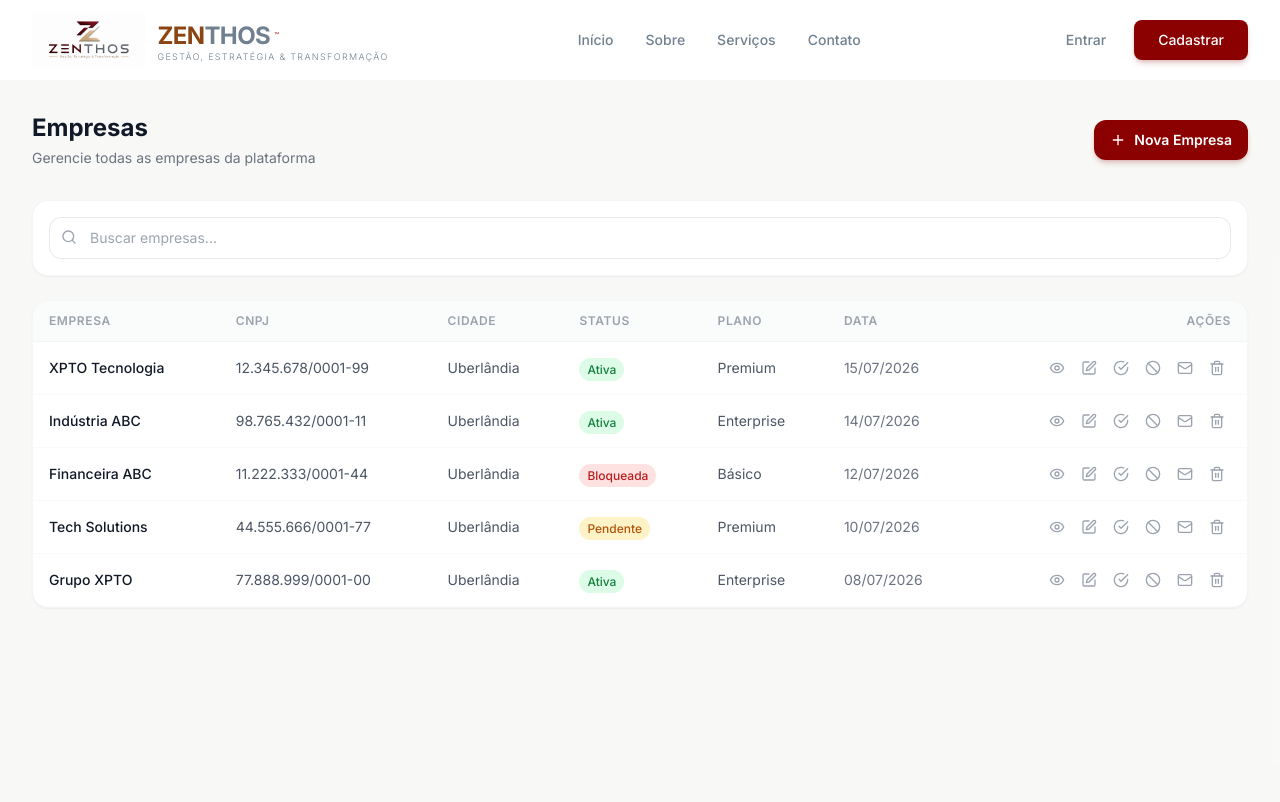
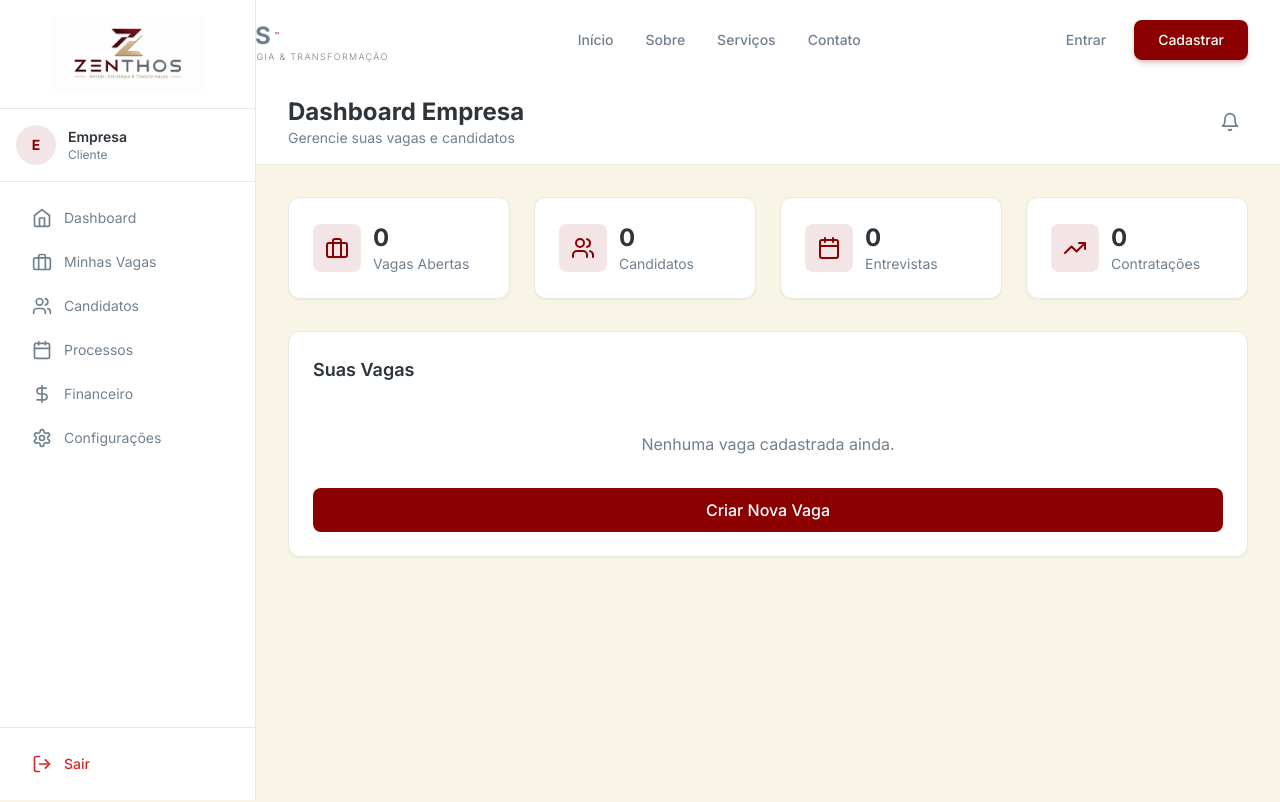
Before and after one commit to trivoroficial/consult_recruit, a Next.js app: page /admin/empresas in a window 1280 px wide. Shown: the top 802 px of the page. Built offline with nearby package versions, Linux system fonts and the light colour scheme; sample sign-in values are in the browser's storage; a web font is replaced by a local one.

Commit message:
Refactor AdminEmpresas to EmpresaDashboard component

```diff
--- a/src/app/(dashboard)/admin/empresas/page.tsx
+++ b/src/app/(dashboard)/admin/empresas/page.tsx
@@ -1,130 +1,83 @@
 'use client'
 
-import { useState } from 'react'
-import Link from 'next/link'
-import { Plus, Search, Eye, Edit, Trash2, Ban, CheckCircle, Mail } from 'lucide-react'
+import { SidebarEmpresa } from '@/components/dashboard/SidebarEmpresa'
+import { DashboardFooter } from '@/components/dashboard/DashboardFooter'
+import { Briefcase, Users, Calendar, TrendingUp, Bell } from 'lucide-react'
 
-const empresas = [
-  { id: 1, nome: 'XPTO Tecnologia', cnpj: '12.345.678/0001-99', cidade: 'Uberlândia', status: 'Ativa', planos: 'Premium', data: '15/07/2026' },
-  { id: 2, nome: 'Indústria ABC', cnpj: '98.765.432/0001-11', cidade: 'Uberlândia', status: 'Ativa', planos: 'Enterprise', data: '14/07/2026' },
-  { id: 3, nome: 'Financeira ABC', cnpj: '11.222.333/0001-44', cidade: 'Uberlândia', status: 'Bloqueada', planos: 'Básico', data: '12/07/2026' },
-  { id: 4, nome: 'Tech Solutions', cnpj: '44.555.666/0001-77', cidade: 'Uberlândia', status: 'Pendente', planos: 'Premium', data: '10/07/2026' },
-  { id: 5, nome: 'Grupo XPTO', cnpj: '77.888.999/0001-00', cidade: 'Uberlândia', status: 'Ativa', planos: 'Enterprise', data: '08/07/2026' }
-]
+export default function EmpresaDashboard() {
+  return (
+    <div className="min-h-screen bg-[#F8F4E6] flex flex-col">
+      <SidebarEmpresa />
 
-export default function AdminEmpresas() {
-  const [searchTerm, setSearchTerm] = useState('')
+      <div className="flex-1 ml-64 flex flex-col min-h-screen">
+        <header className="bg-white border-b border-[#E8EAE0] px-8 py-4 flex items-center justify-between">
+          <div>
+            <h1 className="text-2xl font-bold text-[#2D343A]">Dashboard Empresa</h1>
+            <p className="text-sm text-[#708090]">Gerencie suas vagas e candidatos</p>
+          </div>
+          <button className="p-2 rounded-lg hover:bg-[#F8F4E6] transition">
+            <Bell className="h-5 w-5 text-[#708090]" />
+          </button>
+        </header>
 
-  const filtered = empresas.filter(e =>
-    e.nome.toLowerCase().includes(searchTerm.toLowerCase()) ||
-    e.cnpj.includes(searchTerm)
-  )
+        <div className="flex-1 p-8">
+          <div className="grid grid-cols-1 md:grid-cols-4 gap-6 mb-8">
+            <div className="bg-white p-6 rounded-xl shadow-sm border border-[#E8EAE0]">
+              <div className="flex items-center gap-3">
+                <div className="p-3 bg-[#8B0000]/10 rounded-lg">
+                  <Briefcase className="h-6 w-6 text-[#8B0000]" />
+                </div>
+                <div>
+                  <p className="text-2xl font-bold text-[#2D343A]">0</p>
+                  <p className="text-sm text-[#708090]">Vagas Abertas</p>
+                </div>
+              </div>
+            </div>
+            <div className="bg-white p-6 rounded-xl shadow-sm border border-[#E8EAE0]">
+              <div className="flex items-center gap-3">
+                <div className="p-3 bg-[#8B0000]/10 rounded-lg">
+                  <Users className="h-6 w-6 text-[#8B0000]" />
+                </div>
+                <div>
+                  <p className="text-2xl font-bold text-[#2D343A]">0</p>
+                  <p className="text-sm text-[#708090]">Candidatos</p>
+                </div>
+              </div>
+            </div>
+            <div className="bg-white p-6 rounded-xl shadow-sm border border-[#E8EAE0]">
+              <div className="flex items-center gap-3">
+                <div className="p-3 bg-[#8B0000]/10 rounded-lg">
+                  <Calendar className="h-6 w-6 text-[#8B0000]" />
+                </div>
+                <div>
+                  <p className="text-2xl font-bold text-[#2D343A]">0</p>
+                  <p className="text-sm text-[#708090]">Entrevistas</p>
+                </div>
+              </div>
+            </div>
+            <div className="bg-white p-6 rounded-xl shadow-sm border border-[#E8EAE0]">
+              <div className="flex items-center gap-3">
+                <div className="p-3 bg-[#8B0000]/10 rounded-lg">
+                  <TrendingUp className="h-6 w-6 text-[#8B0000]" />
+                </div>
+                <div>
+                  <p className="text-2xl font-bold text-[#2D343A]">0</p>
+                  <p className="text-sm text-[#708090]">Contratações</p>
+                </div>
+              </div>
+            </div>
+          </div>
 
-  const getStatusColor = (status: string) => {
-    switch(status) {
-      case 'Ativa': return 'bg-green-100 text-green-700'
-      case 'Bloqueada': return 'bg-red-100 text-red-700'
-      case 'Pendente': return 'bg-yellow-100 text-yellow-700'
-      default: return 'bg-gray-100 text-gray-600'
-    }
-  }
-
-  return (
-    <div className="min-h-screen bg-gray-50/80">
-      <div className="max-w-7xl mx-auto px-4 sm:px-6 lg:px-8 py-8">
-
-        {/* ===== HEADER ===== */}
-        <div className="flex flex-col sm:flex-row sm:items-center justify-between gap-4 mb-8">
-          <div>
-            <h1 className="text-2xl font-bold text-gray-900">Empresas</h1>
-            <p className="text-sm text-gray-500 mt-1">Gerencie todas as empresas da plataforma</p>
-          </div>
-          <Link href="/admin/empresas/nova">
-            <button className="px-4 py-2.5 text-sm font-semibold text-white bg-[#8B0000] rounded-xl hover:bg-[#700000] transition shadow-md shadow-[#8B0000]/20 flex items-center gap-2">
-              <Plus className="h-4 w-4" />
-              Nova Empresa
+          <div className="bg-white p-6 rounded-xl shadow-sm border border-[#E8EAE0]">
+            <h2 className="text-lg font-semibold text-[#2D343A] mb-4">Suas Vagas</h2>
+            <p className="text-[#708090] text-center py-8">Nenhuma vaga cadastrada ainda.</p>
+            <button className="w-full py-2.5 bg-[#8B0000] text-white rounded-lg hover:bg-[#700000] transition font-medium">
+              Criar Nova Vaga
             </button>
-          </Link>
-        </div>
-
-        {/* ===== BUSCA ===== */}
-        <div className="bg-white rounded-2xl border border-gray-100/80 p-4 shadow-sm mb-6">
-          <div className="relative">
-            <Search className="absolute left-3 top-3 h-4 w-4 text-gray-400" />
-            <input
-              type="text"
-              placeholder="Buscar empresas..."
-              className="w-full px-4 py-2.5 pl-10 text-sm border border-gray-200 rounded-xl focus:border-[#8B0000] focus:ring-2 focus:ring-[#8B0000]/20 outline-none transition"
-              value={searchTerm}
-              onChange={(e) => setSearchTerm(e.target.value)}
-            />
           </div>
         </div>
 
-        {/* ===== TABELA ===== */}
-        <div className="bg-white rounded-2xl border border-gray-100/80 shadow-sm overflow-hidden">
-          <div className="overflow-x-auto">
-            <table className="w-full">
-              <thead>
-                <tr className="bg-gray-50/80 border-b border-gray-100">
-                  <th className="text-left py-3 px-4 text-xs font-semibold text-gray-400 uppercase tracking-wider">Empresa</th>
-                  <th className="text-left py-3 px-4 text-xs font-semibold text-gray-400 uppercase tracking-wider">CNPJ</th>
-                  <th className="text-left py-3 px-4 text-xs font-semibold text-gray-400 uppercase tracking-wider">Cidade</th>
-                  <th className="text-left py-3 px-4 text-xs font-semibold text-gray-400 uppercase tracking-wider">Status</th>
-                  <th className="text-left py-3 px-4 text-xs font-semibold text-gray-400 uppercase tracking-wider">Plano</th>
-                  <th className="text-left py-3 px-4 text-xs font-semibold text-gray-400 uppercase tracking-wider">Data</th>
-                  <th className="text-right py-3 px-4 text-xs font-semibold text-gray-400 uppercase tracking-wider">Ações</th>
-                </tr>
-              </thead>
-              <tbody>
-                {filtered.map((empresa) => (
-                  <tr key={empresa.id} className="border-b border-gray-50 hover:bg-gray-50/50 transition">
-                    <td className="py-3 px-4 text-sm font-medium text-gray-900">{empresa.nome}</td>
-                    <td className="py-3 px-4 text-sm text-gray-600">{empresa.cnpj}</td>
-                    <td className="py-3 px-4 text-sm text-gray-600">{empresa.cidade}</td>
-                    <td className="py-3 px-4">
-                      <span className={`text-xs font-medium px-2 py-1 rounded-full ${getStatusColor(empresa.status)}`}>
-                        {empresa.status}
-                      </span>
-                    </td>
-                    <td className="py-3 px-4 text-sm text-gray-600">{empresa.planos}</td>
-                    <td className="py-3 px-4 text-sm text-gray-500">{empresa.data}</td>
-                    <td className="py-3 px-4 text-right">
-                      <div className="flex items-center justify-end gap-1">
-                        <button className="p-1.5 text-gray-400 hover:text-blue-600 rounded-lg hover:bg-blue-50 transition" title="Visualizar">
-                          <Eye className="h-4 w-4" />
-                        </button>
-                        <button className="p-1.5 text-gray-400 hover:text-[#8B0000] rounded-lg hover:bg-[#8B0000]/10 transition" title="Editar">
-                          <Edit className="h-4 w-4" />
-                        </button>
-                        <button className="p-1.5 text-gray-400 hover:text-green-600 rounded-lg hover:bg-green-50 transition" title="Ativar/Desativar">
-                          <CheckCircle className="h-4 w-4" />
-                        </button>
-                        <button className="p-1.5 text-gray-400 hover:text-red-600 rounded-lg hover:bg-red-50 transition" title="Bloquear">
-                          <Ban className="h-4 w-4" />
-                        </button>
-                        <button className="p-1.5 text-gray-400 hover:text-blue-600 rounded-lg hover:bg-blue-50 transition" title="Enviar convite">
-                          <Mail className="h-4 w-4" />
-                        </button>
-                        <button className="p-1.5 text-gray-400 hover:text-red-600 rounded-lg hover:bg-red-50 transition" title="Excluir">
-                          <Trash2 className="h-4 w-4" />
-                        </button>
-                      </div>
-                    </td>
-                  </tr>
-                ))}
-                {filtered.length === 0 && (
-                  <tr>
-                    <td colSpan={7} className="text-center py-8 text-gray-400 text-sm">
-                      Nenhuma empresa encontrada
-                    </td>
-                  </tr>
-                )}
-              </tbody>
-            </table>
-          </div>
-        </div>
-
+        <DashboardFooter />
       </div>
     </div>
   )
```
